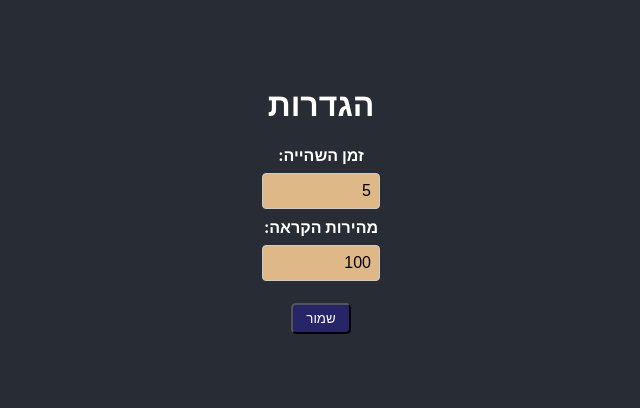
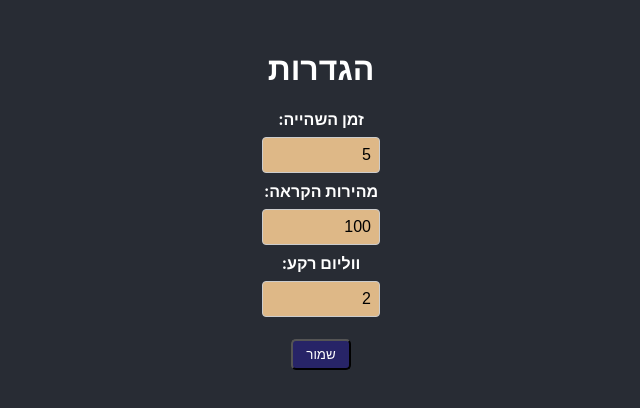
Before and after one commit to ravyoli/goblins, a React (Create React App) app: page /#/settings in a window 1280 px wide. Shown: the part 200-608 px from the top of the page, without its empty margins (319-959 px from the left). Built offline with nearby package versions, Linux system fonts and the light colour scheme.

Commit message:
background volume settings

```diff
--- a/src/AppContext.js
+++ b/src/AppContext.js
@@ -5,9 +5,14 @@ const AppContext = createContext();
 const AppProvider = ({ children }) => {
     const [delaySeconds, setDelaySeconds] = useState(5);
     const [audioSpeed, setAudioSpeed] = useState(100);
+    const [backgroundVolume, setBackgroundVolume] = useState(2);
 
     return (
-        <AppContext.Provider value={{ delaySeconds, setDelaySeconds, audioSpeed, setAudioSpeed }}>
+        <AppContext.Provider value={{
+            delaySeconds, setDelaySeconds,
+            audioSpeed, setAudioSpeed,
+            backgroundVolume, setBackgroundVolume
+        }}>
             {children}
         </AppContext.Provider>
     );
--- a/src/GamePage.js
+++ b/src/GamePage.js
@@ -7,7 +7,7 @@ import Card from './Card';
 import { AppContext } from './AppContext';
 
 const GamePage = () => {
-  const { delaySeconds, audioSpeed } = useContext(AppContext);
+  const { delaySeconds, audioSpeed, backgroundVolume } = useContext(AppContext);
 
   const location = useLocation();
   const { selectedCards } = location.state || { selectedCards: [] };
@@ -106,7 +106,7 @@ const GamePage = () => {
     const { signal } = abortController;
 
     if (isStarted) {
-      playSound('background1.m4a', signal, 0.2, true, false).catch(err => { });
+      playSound('background1.m4a', signal, 0.1 * backgroundVolume, true, false).catch(err => { });
       const actions = Actions.filter(action => !action.card || selectedCards.some(card => card.type == action.card));
       executeActions(actions, signal, abortController).catch(err => {
         if (err.message === 'Aborted') {
--- a/src/SettingsPage.js
+++ b/src/SettingsPage.js
@@ -3,8 +3,8 @@ import { useNavigate } from 'react-router-dom';
 import { AppContext } from './AppContext';
 
 const SettingsPage = () => {
-  const { delaySeconds, setDelaySeconds, audioSpeed, setAudioSpeed } = useContext(AppContext);
-  const [settings, setSettings] = useState({ delay: delaySeconds, speed: audioSpeed });
+  const { delaySeconds, setDelaySeconds, audioSpeed, setAudioSpeed, backgroundVolume, setBackgroundVolume } = useContext(AppContext);
+  const [settings, setSettings] = useState({ delay: delaySeconds, speed: audioSpeed, backgroundVolume: backgroundVolume });
   const navigate = useNavigate();
 
   const handleChange = (e) => {
@@ -18,6 +18,7 @@ const SettingsPage = () => {
   const handleSave = () => {
     setDelaySeconds(parseInt(settings.delay, 10));
     setAudioSpeed(parseInt(settings.speed, 10));
+    setBackgroundVolume(parseInt(settings.backgroundVolume, 10));
     navigate('/main');
   };
 
@@ -32,7 +33,9 @@ const SettingsPage = () => {
           value={settings.delay}
           onChange={handleChange}
           className="input-box"
+          min={0}
         />
+
         <label className="input-label">מהירות הקראה:</label>
         <input
           name="speed"
@@ -41,6 +44,17 @@ const SettingsPage = () => {
           onChange={handleChange}
           className="input-box"
         />
+
+        <label className="input-label">ווליום רקע:</label>
+        <input
+          name="backgroundVolume"
+          type="number"
+          value={settings.backgroundVolume}
+          onChange={handleChange}
+          className="input-box"
+          max={10}
+          min={0}
+        />
       </div>
       <button onClick={handleSave}>שמור</button>
     </div>
```
